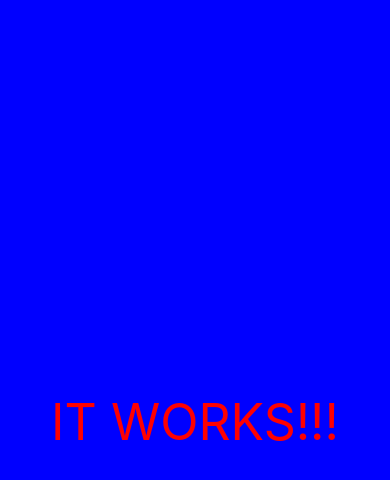
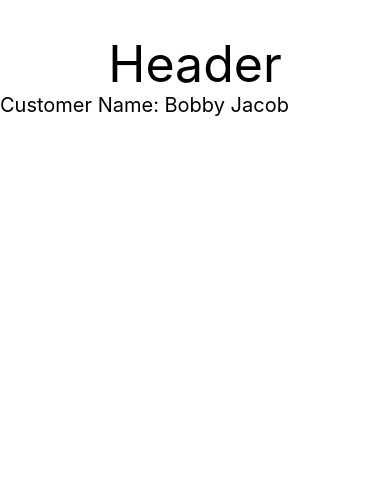
Before and after one commit to stephenbit/restaraunt_client, a React Native app: screen / in a window 390 px wide. Shown: the top 480 px of the page. Built offline with nearby package versions, Linux system fonts and the light colour scheme.

Commit message:
added a header component and started the customer details component

```diff
--- a/App.js
+++ b/App.js
@@ -1,45 +1,34 @@
-import React from 'react';
-import {View, Text, StyleSheet} from 'react-native';
+import React, {useState} from 'react';
+import { View, Text, StyleSheet } from 'react-native';
+import BookingDetails from './Components/BookingDetails';
+import Header from './Components/Header';
 
-const App =() => {
 
-  // const [countries, setCountries] = useState([])
-  // const getCountries= () => {
-  //   fetch('https://restcountries.eu/rest/v2/all')
-  //   .then(res=>res.json())
-  //   .then(countries=>setCountries(countries))
-  //   .then(banana=>console.log(countries)
-  //   )
-  // }
+const App = () => {
 
-  // useEffect(()=>{
-  //   getCountries()
-  // },
-  // []
-  // );
+  const [bookings, setBookings] = useState ([
+    {id: 0,
+    tableNumber: 89,
+    customerName: "Bobby Jacob",
+    customerPhoneNumber: "01189998819901197253"
+  }
+  ])
 
-  return(
-    <View style={styles.container}>
-      <Text style={styles.text}>
-      IT WORKS!!!
-      </Text>
+  return (
+    <View style={styles.view}>
+
+    <Header title="Header"/>
+      <BookingDetails booking={bookings[0]}/>
+
+
     </View>
   );
 };
 
 const styles = StyleSheet.create({
-  container:{
+  view:{
     flex: 1,
-    justifyContent: 'center',
-    alignItems: 'center',
-    backgroundColor: "blue"
-  },
-  text:{
-    fontSize: 50,
-    color: 'red'
   }
-
-
 })
 
 export default App;
--- /dev/null
+++ b/Components/BookingDetails.js
@@ -0,0 +1,31 @@
+import React from 'react';
+import {View, Text, StyleSheet} from 'react-native';
+
+const BookingDetails =(props)=> {
+
+    return (
+         <View>
+
+             <Text style={styles.text}>
+             Customer Name: {props.booking.customerName}
+             </Text>
+        </View>
+    );
+}
+
+const styles = StyleSheet.create({
+    view:{
+        alignItems: 'center',
+        justifyContent: 'center'
+    },
+    title:{
+        fontSize:40,
+        textAlignVertical: 'top'
+    },
+    text:{
+      fontSize: 20,
+      color: 'black'
+    }
+  })
+
+export default BookingDetails;
--- /dev/null
+++ b/Components/Header.js
@@ -0,0 +1,28 @@
+import React from 'react';
+import {View, Text, StyleSheet, ShadowPropTypesIOS} from 'react-native';
+
+const Header =({title}) => {
+
+
+    return (
+        <View style={styles.header}>
+            <Text style={styles.text}>
+            {title}
+            </Text>
+        </View>
+    )
+}
+
+const styles = StyleSheet.create({
+    header:{
+        height: 93,
+        paddingTop: 35,
+        alignItems: 'center',
+        justifyContent: 'center'
+    },
+    text:{
+        fontSize: 50
+    }
+  })
+
+export default Header;
```
Also changed, not shown: 1 other file (tests, documents, lock files or other folders).
